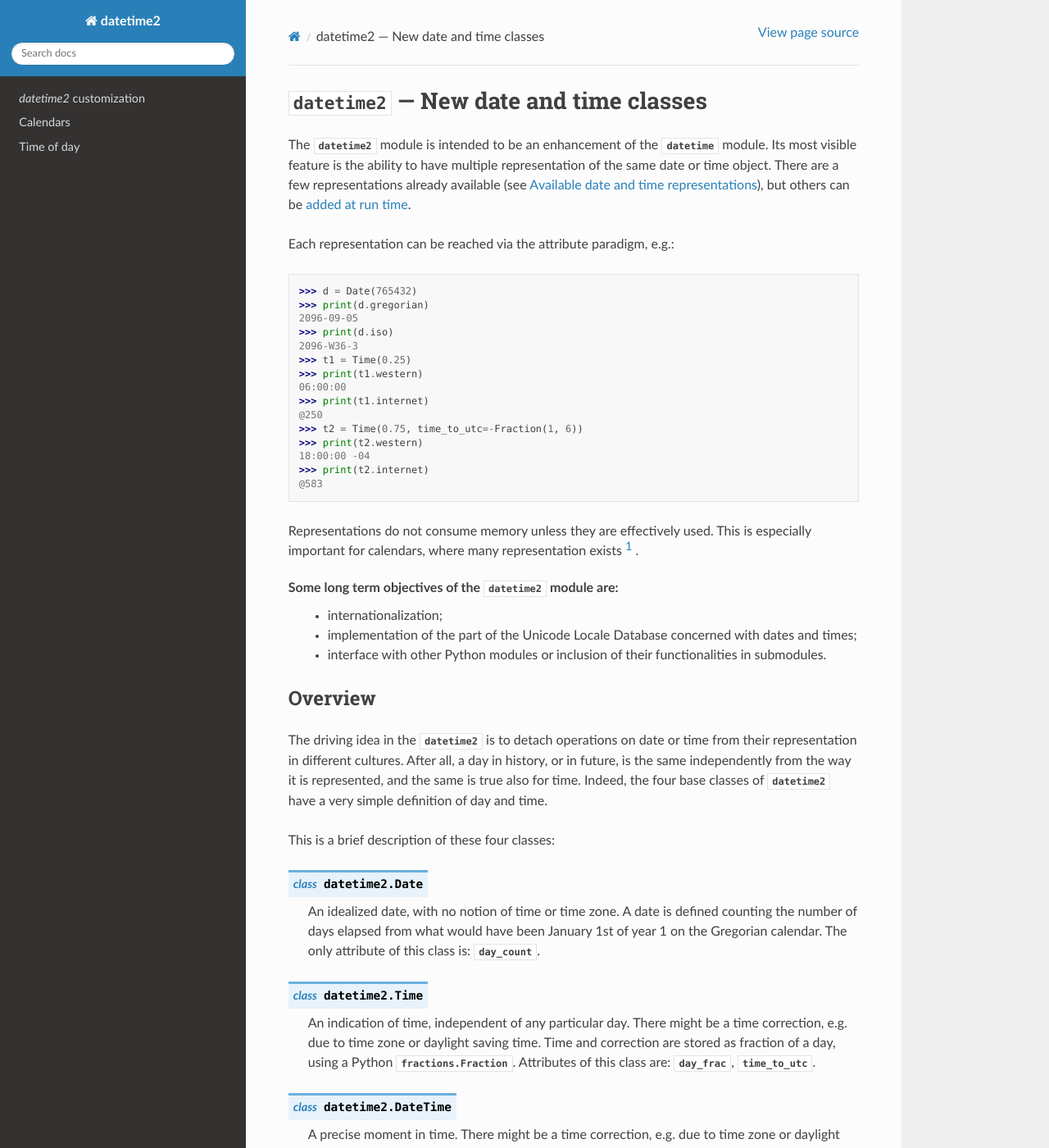
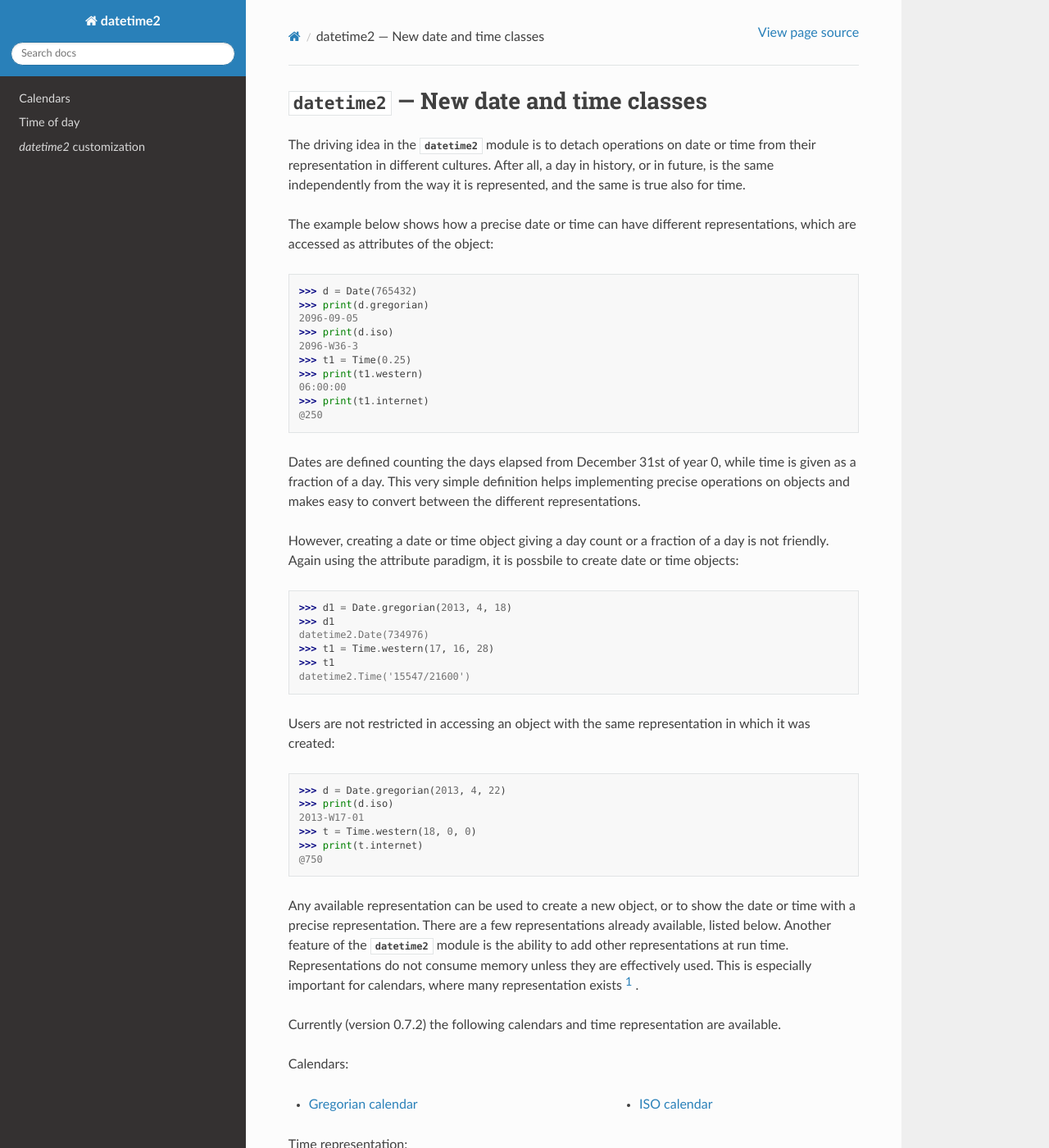
Before and after one commit to fricciardi/datetime2, a Sphinx documentation site: the page built from docs/index.rst, in a window 1280 px wide and 1400 px high. Shown: the whole window at 82% size. Built offline with Sphinx 7.4.7 and the Read the Docs theme 2.0.0, drawn with Linux system fonts in a browser that asks for light colours; some of the changed text lies outside the part shown.

```diff
--- a/docs/index.rst
+++ b/docs/index.rst
@@ -16,15 +16,21 @@
    from fractions import Fraction
    from datetime2 import Date
 
+.. toctree::
+   :hidden:
 
-The :mod:`datetime2` module is intended to be an enhancement of the
-:mod:`datetime` module. Its most visible feature is the ability to have
-multiple representation of the same date or time object. There are a few
-representations already available (see :ref:`Available date and time
-representations<list-of-calendars>`), but others can be :ref:`added at run
-time<interface>`.
+   calendars
+   timeofday
+   interface
 
-Each representation can be reached via the attribute paradigm, e.g.:
+
+The driving idea in the :mod:`datetime2` module is to detach operations
+on date or time from their representation in different cultures. After
+all, a day in history, or in future, is the same independently from the
+way it is represented, and the same is true also for time.
+
+The example below shows how a precise date or time can have different
+representations, which are accessed as attributes of the object:
 
 .. doctest::
 
@@ -38,38 +44,83 @@ Each representation can be reached via the attribute paradigm, e.g.:
    06:00:00
    >>> print(t1.internet)
    @250
-   >>> t2 = Time(0.75, time_to_utc=-Fraction(1, 6))
-   >>> print(t2.western)
-   18:00:00 -04
-   >>> print(t2.internet)
-   @583
 
-Representations do not consume memory unless they are effectively used. This is
-especially important for calendars, where many representation exists [#many]_ .
+Dates are defined counting the days elapsed from December 31st of
+year 0, while time is given as a fraction of a day. This very simple
+definition helps implementing precise operations on objects and
+makes easy to convert between the different representations.
 
-Some long term objectives of the :mod:`datetime2` module are:
- * internationalization;
- * implementation of the part of the Unicode Locale Database concerned with
-   dates and times;
- * interface with other Python modules or inclusion of their functionalities in
-   submodules.
+However, creating a date or time object giving a day count or a
+fraction of a day is not friendly. Again using the attribute
+paradigm, it is possbile to create date or time objects:
+
+.. doctest::
+
+   >>> d1 = Date.gregorian(2013, 4, 18)
+   >>> d1
+   datetime2.Date(734976)
+   >>> t1 = Time.western(17, 16, 28)
+   >>> t1
+   datetime2.Time('15547/21600')
+
+Users are not restricted in accessing an object with the same
+representation in which it was created:
+
+.. doctest::
+
+   >>> d = Date.gregorian(2013, 4, 22)
+   >>> print(d.iso)
+   2013-W17-01
+   >>> t = Time.western(18, 0, 0)
+   >>> print(t.internet)
+   @750
+
+Any available representation can be used to create a new object, or
+to show the date or time with a precise representation. There are a
+few representations already available, listed below. Another feature
+of the :mod:`datetime2` module is the ability to add other
+representations at run time. Representations do not consume memory
+unless they are effectively used. This is especially important for
+calendars, where many representation exists [#many]_ .
+
+Currently (version |release|) the following calendars and time representation
+are available.
+
+Calendars:
+
+.. hlist::
+
+  * :ref:`gregorian-calendar`
+  * :ref:`iso-calendar`
+
+Time representation:
+
+.. hlist::
+
+  * :ref:`western-time`
+  * :ref:`internet-time`
 
 
-.. toctree::
-   :hidden:
 
-   interface
-   calendars
-   timeofday
+.. seealso::
 
-Overview
---------
+   Module :mod:`datetime`
+      Basic date and time types.
 
-The driving idea in the :mod:`datetime2` is to detach operations on date or
-time from their representation in different cultures. After all, a day in
-history, or in future, is the same independently from the way it is
-represented, and the same is true also for time. Indeed, the four base classes
-of :mod:`datetime2` have a very simple definition of day and time.
+   Module :mod:`calendar`
+      General calendar related functions.
+
+   Module :mod:`time`
+      Time access and conversions.
+
+
+
+Base classes
+============
+
+The heart of the :mod:`datetime2` module is made of four base classes,
+each having a very simple definition. All these base classes implement
+operations for date and time independently of the way they are created.
 
 This is a brief description of these four classes:
 
@@ -116,38 +167,6 @@ This is a brief description of these four classes:
 
 
 
-.. _list-of-calendars:
-
-Currently (version |release|) the following calendars and time representation
-are available.
-
-Calendars:
-
-.. hlist::
-
-  * :ref:`gregorian-calendar`
-  * :ref:`iso-calendar`
-
-Tiem representation:
-
-.. hlist::
-
-  * :ref:`western-time`
-  * :ref:`internet-time`
-
-
-.. seealso::
-
-   Module :mod:`datetime`
-      Basic date and time types.
-
-   Module :mod:`calendar`
-      General calendar related functions.
-
-   Module :mod:`time`
-      Time access and conversions.
-
-
 :class:`Date` Objects
 ---------------------
 
@@ -163,8 +182,9 @@ There are two ways of creating a :class:`Date` instance:
 
    Return an object that represent a date which is ``day_count - 1`` days
    after January 1 of year 1 of the current Gregorian calendar. The argument
-   is required and must be an integer. There is no restriction on its
-   numeric value.
+   is required and must be an integer; there is no restriction on its
+   numeric value. Using any other type of parameter, a
+   :exc:`TypeError` exception is raised.
 
 .. classmethod:: Date.today()
 
```
Also changed, not shown: other parts of docs/index.rst (+3 -3 lines), 1 other file.
